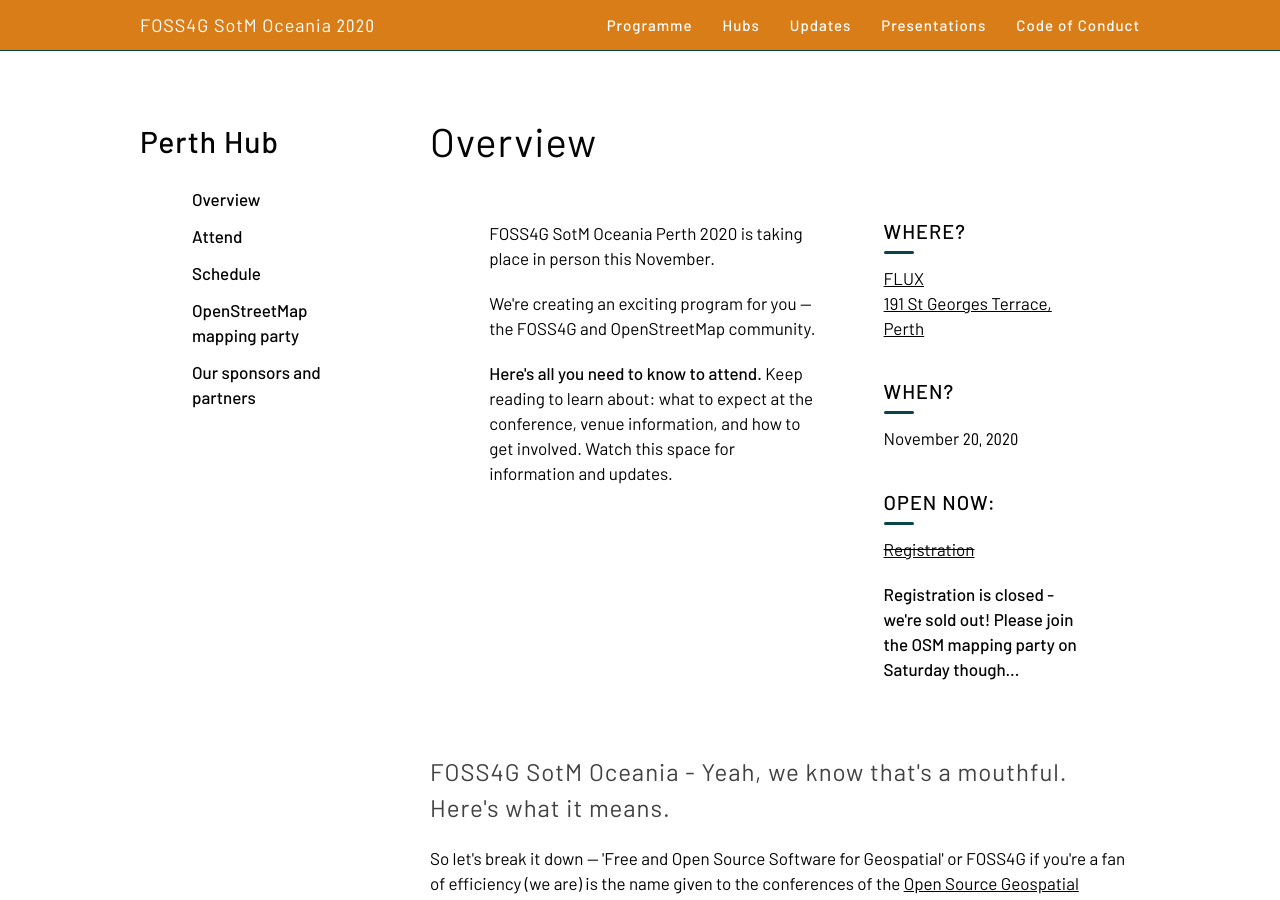
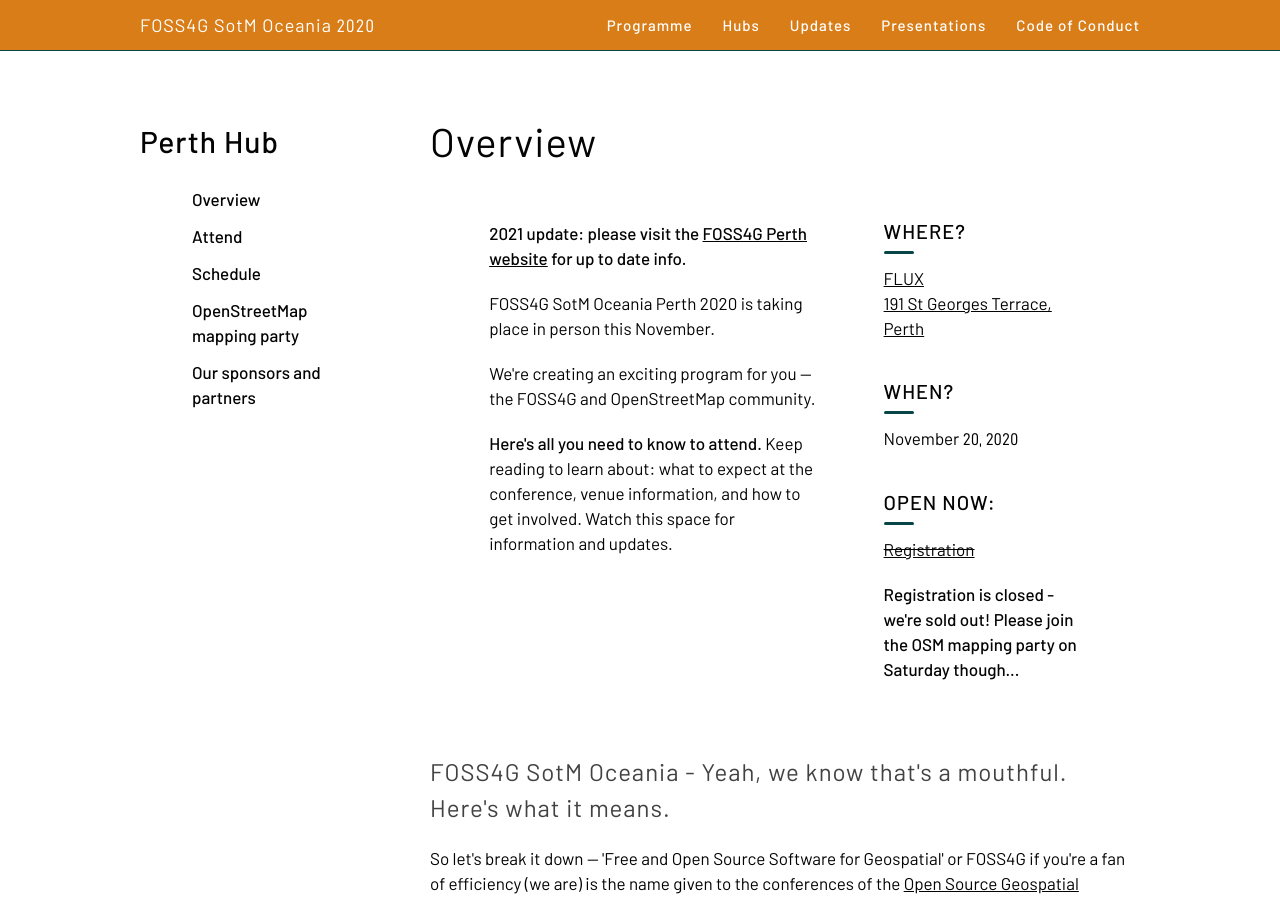
Before and after one commit to osgeo-oceania/foss4g-sotm-oceania-2020, a Jekyll site: the page built from hubs/perth/index.html, in a window 1280 px wide and 900 px high. Built offline with Jekyll 4.4.1, drawn with Linux system fonts in a browser that asks for light colours.

Commit message:
add link to FOSS4G Perth website for 2021 info

```diff
--- a/hubs/perth/index.html
+++ b/hubs/perth/index.html
@@ -58,6 +58,7 @@
     <div class="limiter clearfix pad4y">
         <div class="col8 clearfix space-bottom2 contain">
             <div class="col10 margin2r space-bottom2">
+                <p><strong>2021 update: please visit the <a href="https://foss4g-perth.org">FOSS4G Perth website</a> for up to date info.</strong></p>
                 <p>FOSS4G SotM Oceania Perth 2020 is taking place in person this November.</p>
 
                 <p>We're creating an exciting program for you — the FOSS4G and OpenStreetMap community.</p>
```
